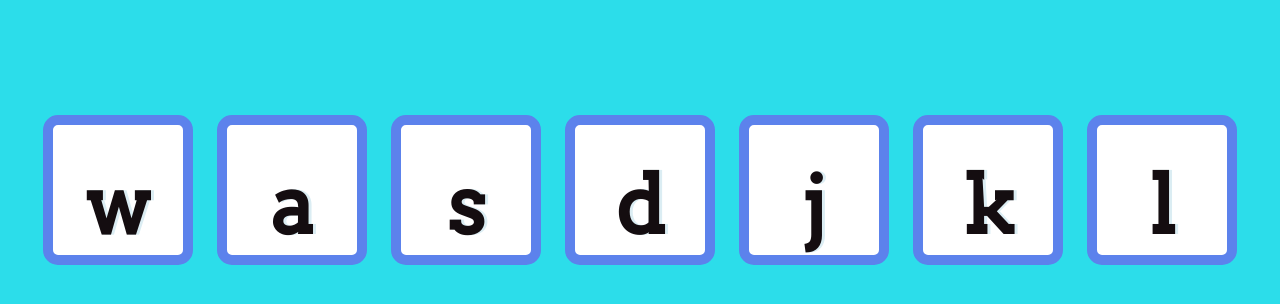
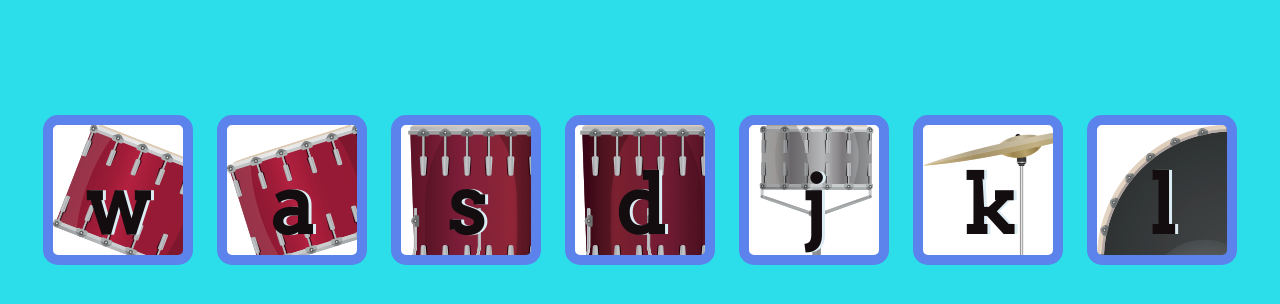
Before and after one commit to yuvalSoffer1/html-portfolio, a plain HTML site: page public/drumKit.html in a window 1280 px wide. Shown: the part 174-478 px from the top of the page. Drawn offline with Linux system fonts and the light colour scheme.

Commit message:
drum kit fix

```diff
--- a/assets/css/drumKit.css
+++ b/assets/css/drumKit.css
@@ -17,42 +17,42 @@ footer {
 }
 
 .w {
-  background-image: url("../assets/images/tom1.png");
+  background-image: url("../images/tom1.png");
 
 }
 
 .a {
-  background-image: url("../assets/images/tom2.png");
+  background-image: url("../images/tom2.png");
 
 
 }
 
 .s {
-  background-image: url("../assets/images/tom3.png");
+  background-image: url("../images/tom3.png");
 
 
 
 }
 
 .d {
-  background-image: url("../assets/images/tom4.png");
+  background-image: url("../images/tom4.png");
 
 
 }
 
 .j {
-  background-image: url("../assets/images/snare.png");
+  background-image: url("../images/snare.png");
 
 
 }
 
 .k {
-  background-image: url("../assets/images/crash.png");
+  background-image: url("../images/crash.png");
 
 }
 
 .l {
-  background-image: url("../assets/images/kick.png");
+  background-image: url("../images/kick.png");
 
 
 }
```
